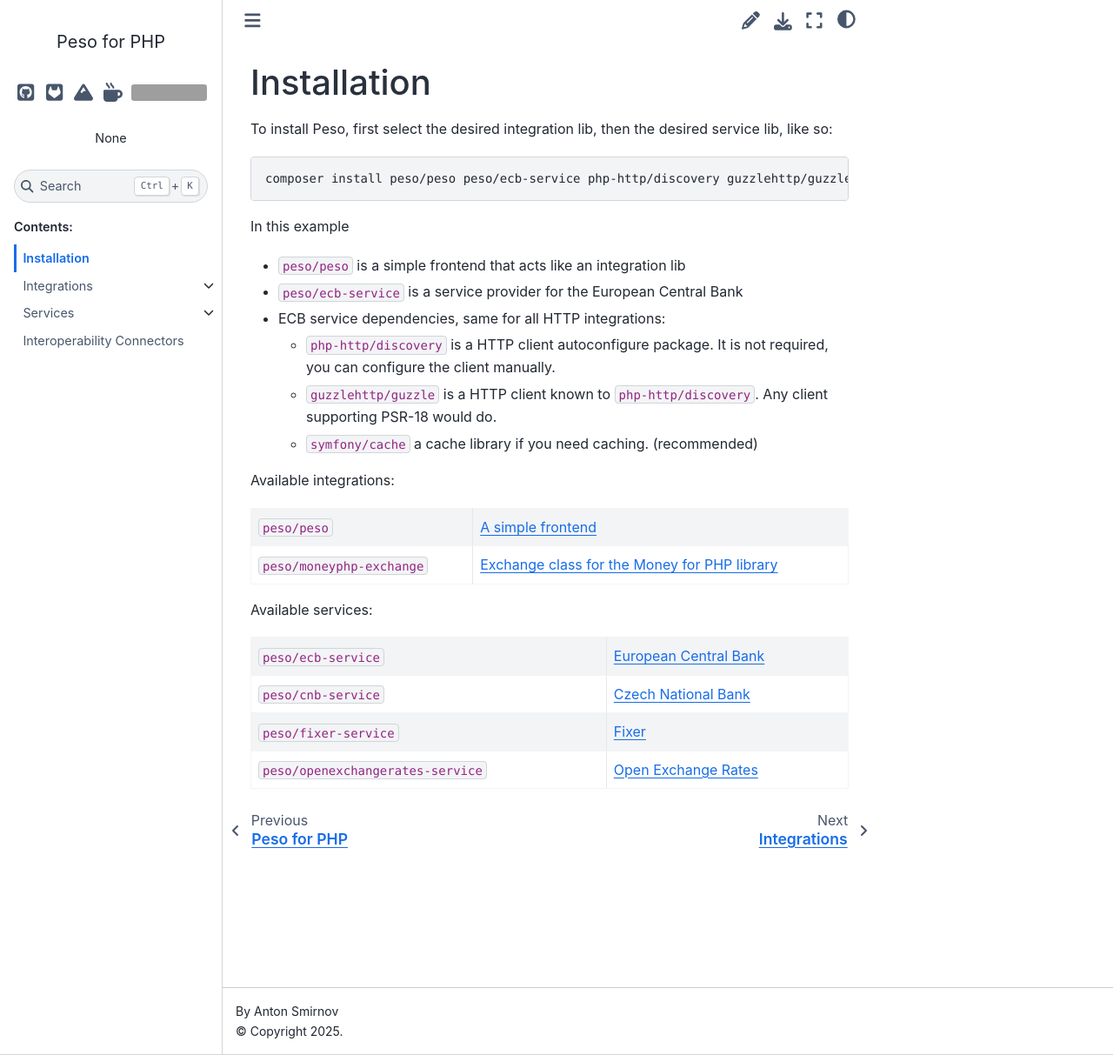
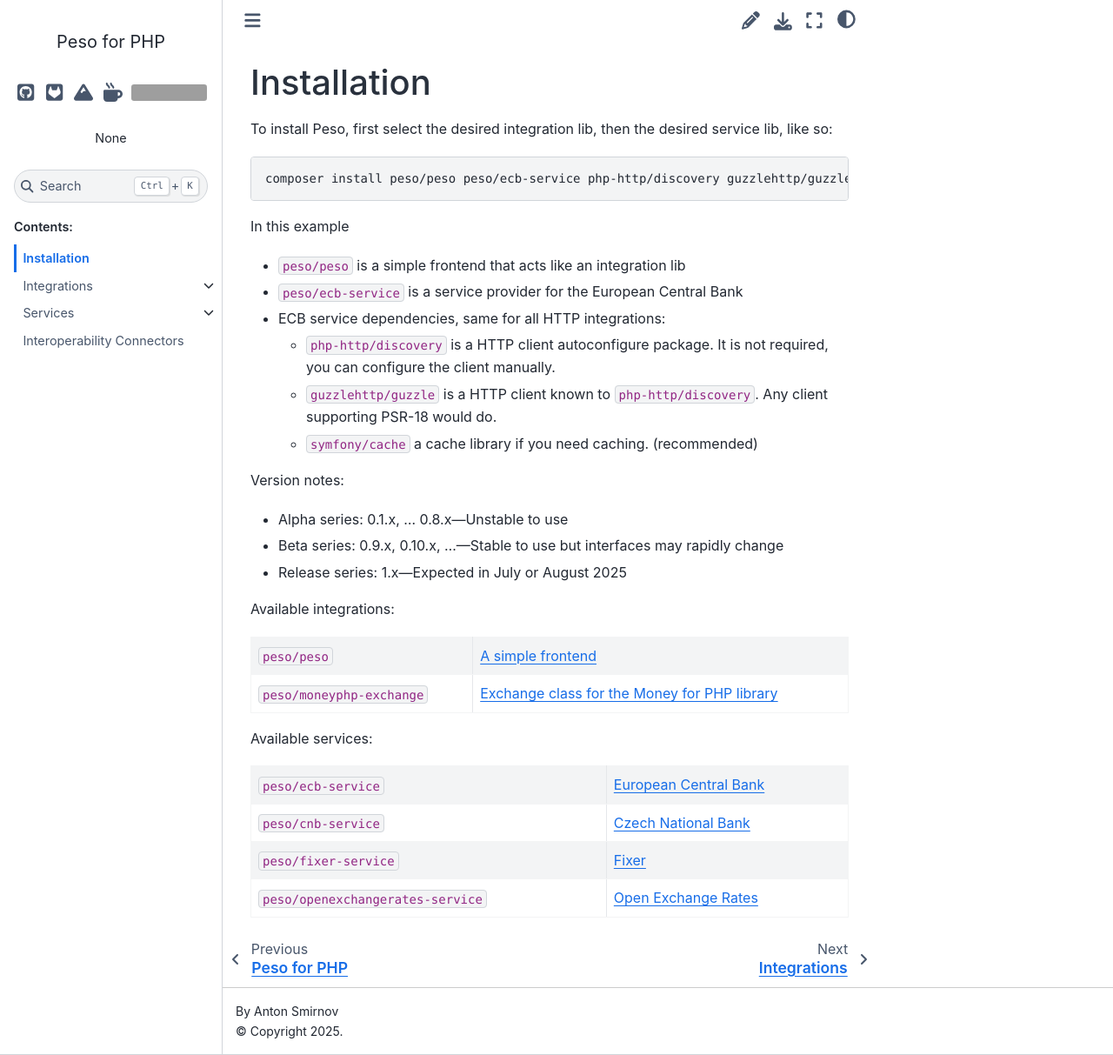
Before and after one commit to phpeso/doc, a Sphinx documentation site: the page built from source/install.rst, in a window 1280 px wide and 1213 px high. Shown: the whole window at 87% size. Built offline with Sphinx 7.4.7 and the Sphinx Book theme 1.1.4, drawn with Linux system fonts in a browser that asks for light colours; grey boxes are pictures that could not be loaded.

Commit message:
Explain versions

```diff
--- a/source/install.rst
+++ b/source/install.rst
@@ -18,6 +18,12 @@
   * ``guzzlehttp/guzzle`` is a HTTP client known to ``php-http/discovery``.
     Any client supporting PSR-18 would do.
   * ``symfony/cache`` a cache library if you need caching. (recommended)
+
+Version notes:
+
+* Alpha series: 0.1.x, ... 0.8.x—Unstable to use
+* Beta series: 0.9.x, 0.10.x, ...—Stable to use but interfaces may rapidly change
+* Release series: 1.x—Expected in July or August 2025
 
 Available integrations:
 
```
